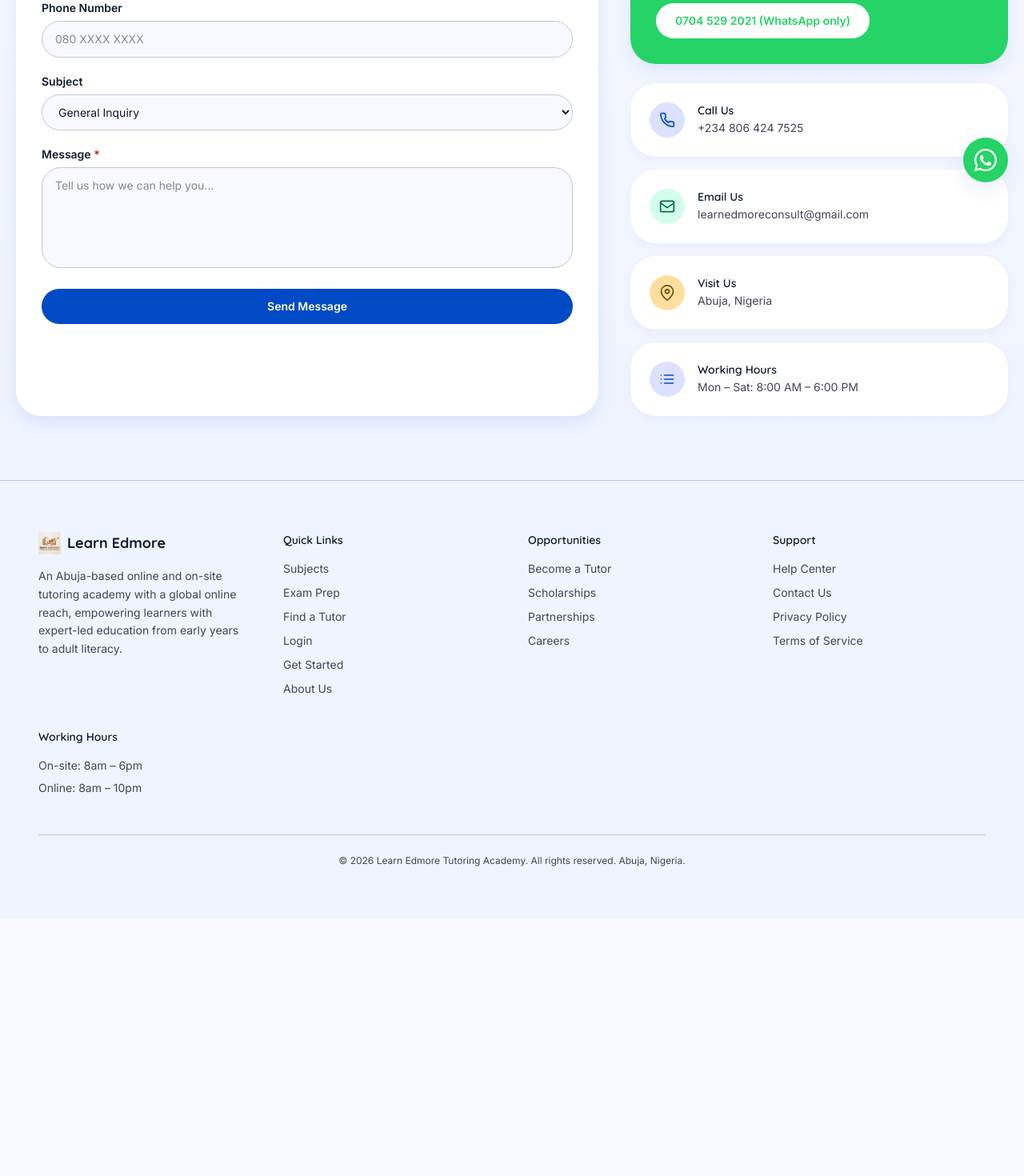
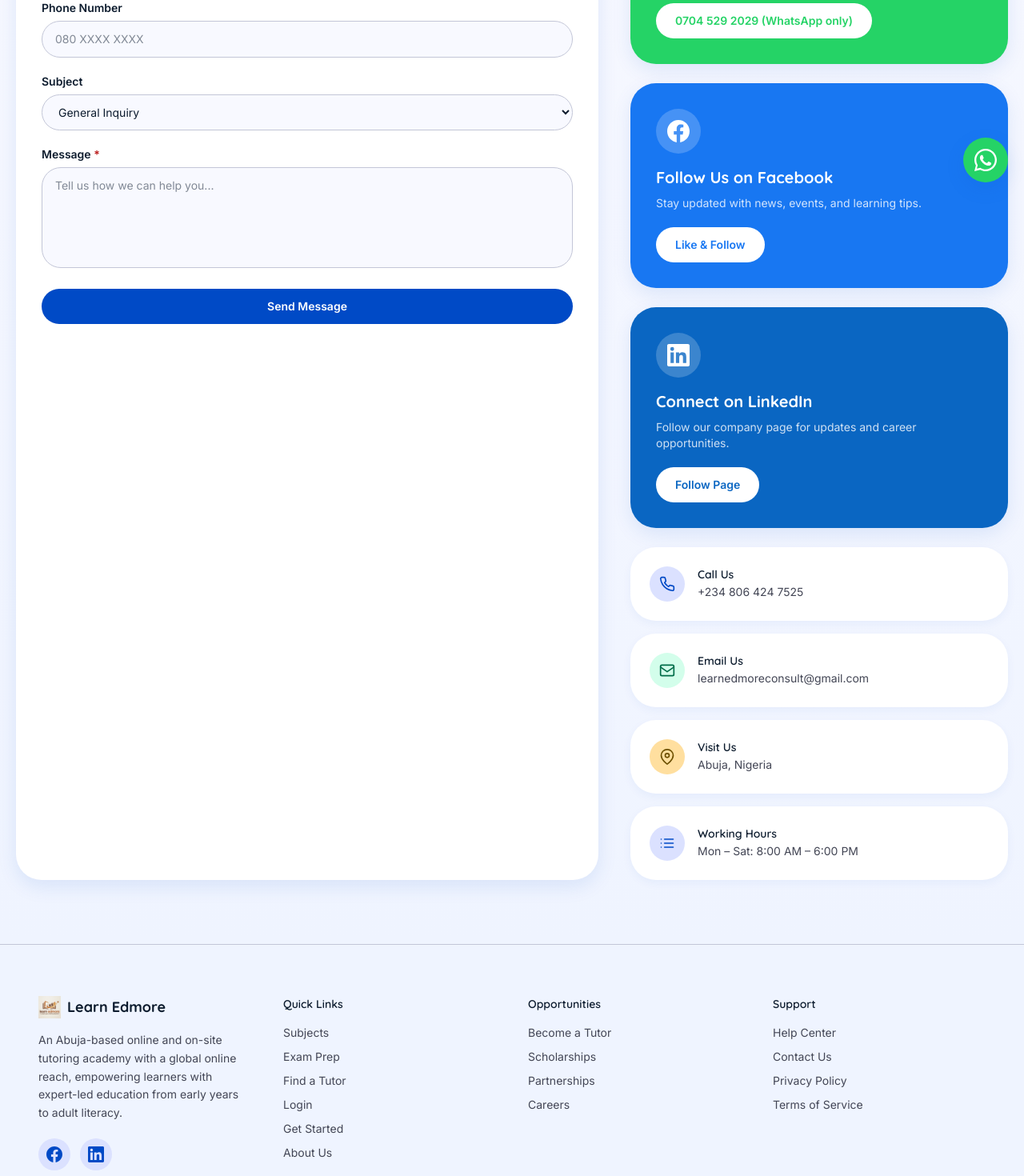
Before and after one commit to onojaonoja2/learn_edmore, a Next.js app: page /contact in a window 1280 px wide. Shown: the part 540-2010 px from the top of the page at 80% size. Before the commit the page ends 1688 px from the top, so only its background shows below. Built offline with nearby package versions, Linux system fonts and the light colour scheme.

Commit message:
feat: added facebook and linkedin pages

```diff
--- a/app/contact/ContactForm.tsx
+++ b/app/contact/ContactForm.tsx
@@ -177,12 +177,56 @@
                   Quickest way to reach us. Tap to start a conversation.
                 </p>
                 <a
-                  href="https://wa.me/2347045292021"
+                  href="https://wa.me/2347045292029"
                   target="_blank"
                   rel="noopener noreferrer"
                   className="mt-5 inline-flex items-center gap-2 rounded-full bg-white px-6 py-3 text-sm font-semibold text-[#25D366] transition-all hover:opacity-90 active:scale-[0.98]"
                 >
-                  <span>0704 529 2021 (WhatsApp only)</span>
+                  <span>0704 529 2029 (WhatsApp only)</span>
+                </a>
+              </div>
+
+              <div className="rounded-2xl bg-[#1877F2] p-8 text-white shadow-ambient-md">
+                <div className="mb-4 flex h-14 w-14 items-center justify-center rounded-2xl bg-white/20">
+                  <svg width="28" height="28" viewBox="0 0 24 24" fill="currentColor">
+                    <path d="M24 12.073c0-6.627-5.373-12-12-12s-12 5.373-12 12c0 5.99 4.388 10.954 10.125 11.854v-8.385H7.078v-3.47h3.047V9.43c0-3.007 1.792-4.669 4.533-4.669 1.312 0 2.686.235 2.686.235v2.953H15.83c-1.491 0-1.956.925-1.956 1.874v2.25h3.328l-.532 3.47h-2.796v8.385C19.612 23.027 24 18.062 24 12.073z" />
+                  </svg>
+                </div>
+                <h3 className="text-xl font-bold font-heading">
+                  Follow Us on Facebook
+                </h3>
+                <p className="mt-2 text-sm text-white/80">
+                  Stay updated with news, events, and learning tips.
+                </p>
+                <a
+                  href="https://www.facebook.com/profile.php?id=61591689107228"
+                  target="_blank"
+                  rel="noopener noreferrer"
+                  className="mt-5 inline-flex items-center gap-2 rounded-full bg-white px-6 py-3 text-sm font-semibold text-[#1877F2] transition-all hover:opacity-90 active:scale-[0.98]"
+                >
+                  <span>Like & Follow</span>
+                </a>
+              </div>
+
+              <div className="rounded-2xl bg-[#0A66C2] p-8 text-white shadow-ambient-md">
+                <div className="mb-4 flex h-14 w-14 items-center justify-center rounded-2xl bg-white/20">
+                  <svg width="28" height="28" viewBox="0 0 24 24" fill="currentColor">
+                    <path d="M20.447 20.452h-3.554v-5.569c0-1.328-.027-3.037-1.852-3.037-1.853 0-2.136 1.445-2.136 2.939v5.667H9.351V9h3.414v1.561h.046c.477-.9 1.637-1.85 3.37-1.85 3.601 0 4.267 2.37 4.267 5.455v6.286zM5.337 7.433a2.062 2.062 0 0 1-2.063-2.065 2.064 2.064 0 1 1 2.063 2.065zm1.782 13.019H3.555V9h3.564v11.452zM22.225 0H1.771C.792 0 0 .774 0 1.729v20.542C0 23.227.792 24 1.771 24h20.451C23.2 24 24 23.227 24 22.271V1.729C24 .774 23.2 0 22.222 0h.003z" />
+                  </svg>
+                </div>
+                <h3 className="text-xl font-bold font-heading">
+                  Connect on LinkedIn
+                </h3>
+                <p className="mt-2 text-sm text-white/80">
+                  Follow our company page for updates and career opportunities.
+                </p>
+                <a
+                  href="https://www.linkedin.com/company/learn-edmore/about/?viewAsMember=true"
+                  target="_blank"
+                  rel="noopener noreferrer"
+                  className="mt-5 inline-flex items-center gap-2 rounded-full bg-white px-6 py-3 text-sm font-semibold text-[#0A66C2] transition-all hover:opacity-90 active:scale-[0.98]"
+                >
+                  <span>Follow Page</span>
                 </a>
               </div>
 
--- a/app/help/page.tsx
+++ b/app/help/page.tsx
@@ -133,7 +133,7 @@
                   Contact Us
                 </Link>
                 <a
-                  href="https://wa.me/2347045292021"
+                  href="https://wa.me/2347045292029"
                   target="_blank"
                   rel="noopener noreferrer"
                   className="inline-flex items-center gap-2 rounded-full border border-outline-variant px-7 py-3 text-sm font-semibold text-on-surface-variant transition-colors hover:border-primary hover:text-primary active:scale-[0.98]"
--- a/app/page.tsx
+++ b/app/page.tsx
@@ -21,7 +21,7 @@
   },
   contactPoint: {
     "@type": "ContactPoint",
-    telephone: "+2347045292021",
+    telephone: "+2347045292029",
     contactType: "customer service",
     availableLanguage: ["English"],
   },
--- a/components/Footer.tsx
+++ b/components/Footer.tsx
@@ -24,8 +24,31 @@
               online reach, empowering learners with expert-led education from
               early years to adult literacy.
             </p>
+            <div className="mt-5 flex items-center gap-3">
+              <a
+                href="https://www.facebook.com/profile.php?id=61591689107228"
+                target="_blank"
+                rel="noopener noreferrer"
+                aria-label="Facebook"
+                className="flex h-10 w-10 items-center justify-center rounded-full bg-primary-fixed text-primary transition-all hover:bg-primary hover:text-on-primary"
+              >
+                <svg width="20" height="20" viewBox="0 0 24 24" fill="currentColor">
+                  <path d="M24 12.073c0-6.627-5.373-12-12-12s-12 5.373-12 12c0 5.99 4.388 10.954 10.125 11.854v-8.385H7.078v-3.47h3.047V9.43c0-3.007 1.792-4.669 4.533-4.669 1.312 0 2.686.235 2.686.235v2.953H15.83c-1.491 0-1.956.925-1.956 1.874v2.25h3.328l-.532 3.47h-2.796v8.385C19.612 23.027 24 18.062 24 12.073z" />
+                </svg>
+              </a>
+              <a
+                href="https://www.linkedin.com/company/learn-edmore/about/?viewAsMember=true"
+                target="_blank"
+                rel="noopener noreferrer"
+                aria-label="LinkedIn"
+                className="flex h-10 w-10 items-center justify-center rounded-full bg-primary-fixed text-primary transition-all hover:bg-primary hover:text-on-primary"
+              >
+                <svg width="20" height="20" viewBox="0 0 24 24" fill="currentColor">
+                  <path d="M20.447 20.452h-3.554v-5.569c0-1.328-.027-3.037-1.852-3.037-1.853 0-2.136 1.445-2.136 2.939v5.667H9.351V9h3.414v1.561h.046c.477-.9 1.637-1.85 3.37-1.85 3.601 0 4.267 2.37 4.267 5.455v6.286zM5.337 7.433a2.062 2.062 0 0 1-2.063-2.065 2.064 2.064 0 1 1 2.063 2.065zm1.782 13.019H3.555V9h3.564v11.452zM22.225 0H1.771C.792 0 0 .774 0 1.729v20.542C0 23.227.792 24 1.771 24h20.451C23.2 24 24 23.227 24 22.271V1.729C24 .774 23.2 0 22.222 0h.003z" />
+                </svg>
+              </a>
+            </div>
           </div>
-
           <div>
             <h4 className="mb-4 text-sm font-semibold text-on-surface">
               Quick Links
--- a/components/WhatsAppButton.tsx
+++ b/components/WhatsAppButton.tsx
@@ -1,7 +1,7 @@
 export default function WhatsAppButton() {
   return (
     <a
-      href="https://wa.me/2347045292021"
+      href="https://wa.me/2347045292029"
       target="_blank"
       rel="noopener noreferrer"
       className="fixed bottom-24 right-5 z-50 flex h-14 w-14 items-center justify-center rounded-full bg-[#25D366] text-white shadow-ambient-md transition-all hover:scale-110 hover:shadow-ambient-lg active:scale-95 md:bottom-8"
```
